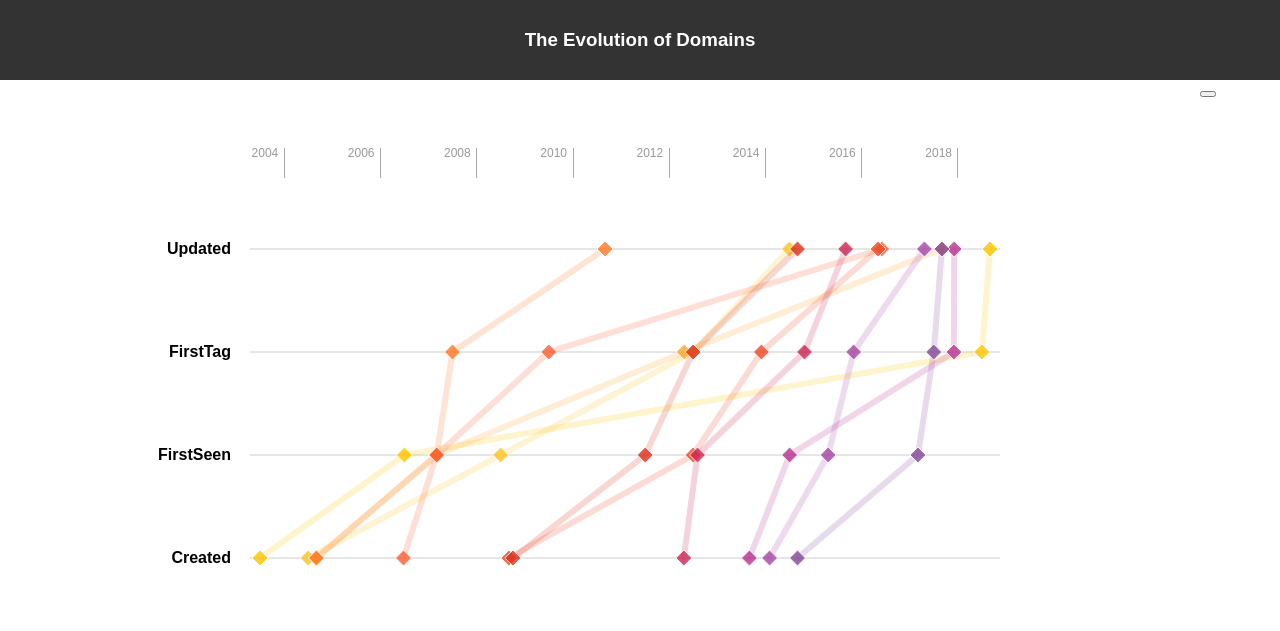
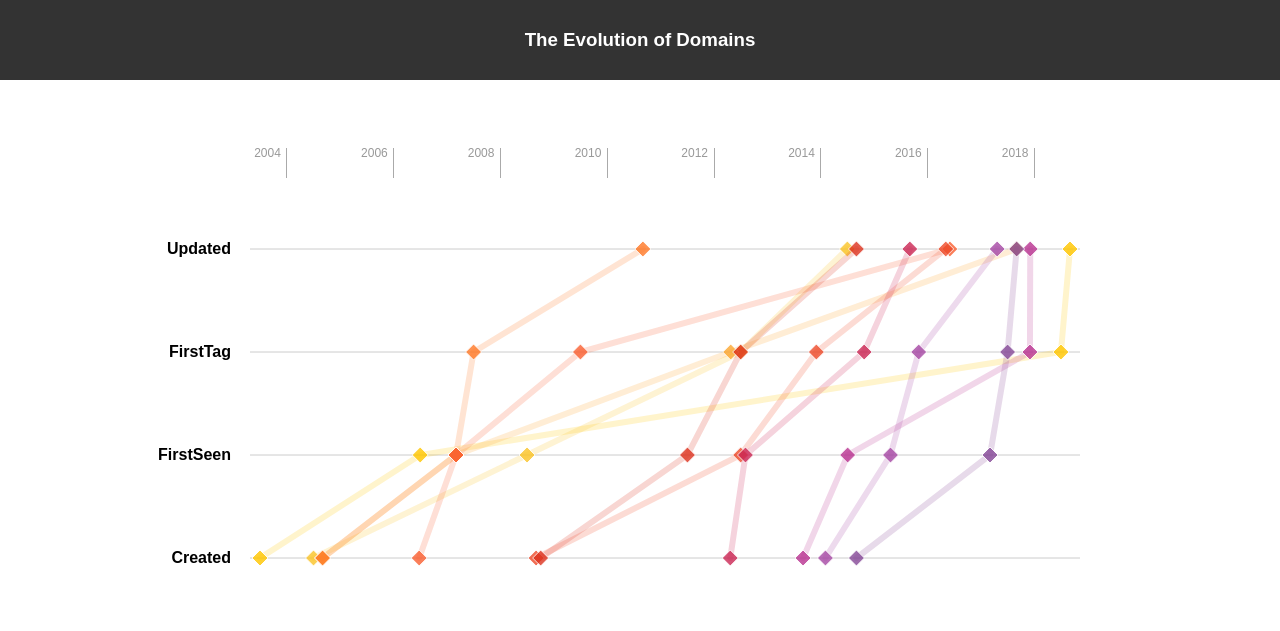
Before and after one commit to chenye0/TimelineViz, a plain HTML site: page index.html in a window 1280 px wide. Drawn offline with nearby package versions, Linux system fonts and the light colour scheme.

Commit message:
center svg

```diff
--- a/index.html
+++ b/index.html
@@ -14,9 +14,6 @@
     </ul>
   </div> -->
   <div id = "timeline_viz"></div>
-  <div id = "animate">
-    <button ></button>
-  </div>
   <div id ="boxplot">
     <div id = 'box_viz'></div>
     <div class = "dropdown">
@@ -33,7 +30,7 @@
 var container_width = document.body.clientWidth;
 var container_height = document.body.clientHeight;
 var margin = {top: 100, right: 200, bottom: 50, left: 250},
-    width = d3.min([container_width,1200]) - margin.left - margin.right,
+    width = d3.min([container_width,1280]) - margin.left - margin.right,
     height = 500 - margin.top - margin.bottom,
     padding = 20;
 var div = d3.select("#timeline_viz").append("div")
@@ -246,7 +243,6 @@ d3.json("example.json", function(error,data) {
                   + "<br/>FirstSeen: " + formatDate(d.FirstSeen)
                   + "<br/>Updated: " + formatDate(d.Updated) + "</p>"
                   );
-                console.log(d);
             })
             .on("mouseout", function(d) {
                 d3.select(this.parentNode).selectAll('.diamond').style("stroke","white").style("opacity", 1).style("stroke-width", 1);
@@ -334,7 +330,6 @@ function createBox(e) {
       if(each < -2 ) outliers.push(d.name);
     }
   });
-  // console.log("outliers"+outliers);
 
   var boxsvg = d3.select("#box_viz").append("svg")
       .data([boxdata])
--- a/main.css
+++ b/main.css
@@ -10,6 +10,9 @@ input[type=button]:focus {
 #container {
   display: flex;
   flex-direction: row;
+  justify-content: center;
+  align-items: center;
+  align-content: center;
 }
 #topbar {
   height: 80px;
@@ -30,7 +33,6 @@ input[type=button]:focus {
   padding-top: 48px;
   background-color: #fff;
   display: flex;
-  justify-content: center;
 }
 .tooltip {
   background-color: #111;
```
